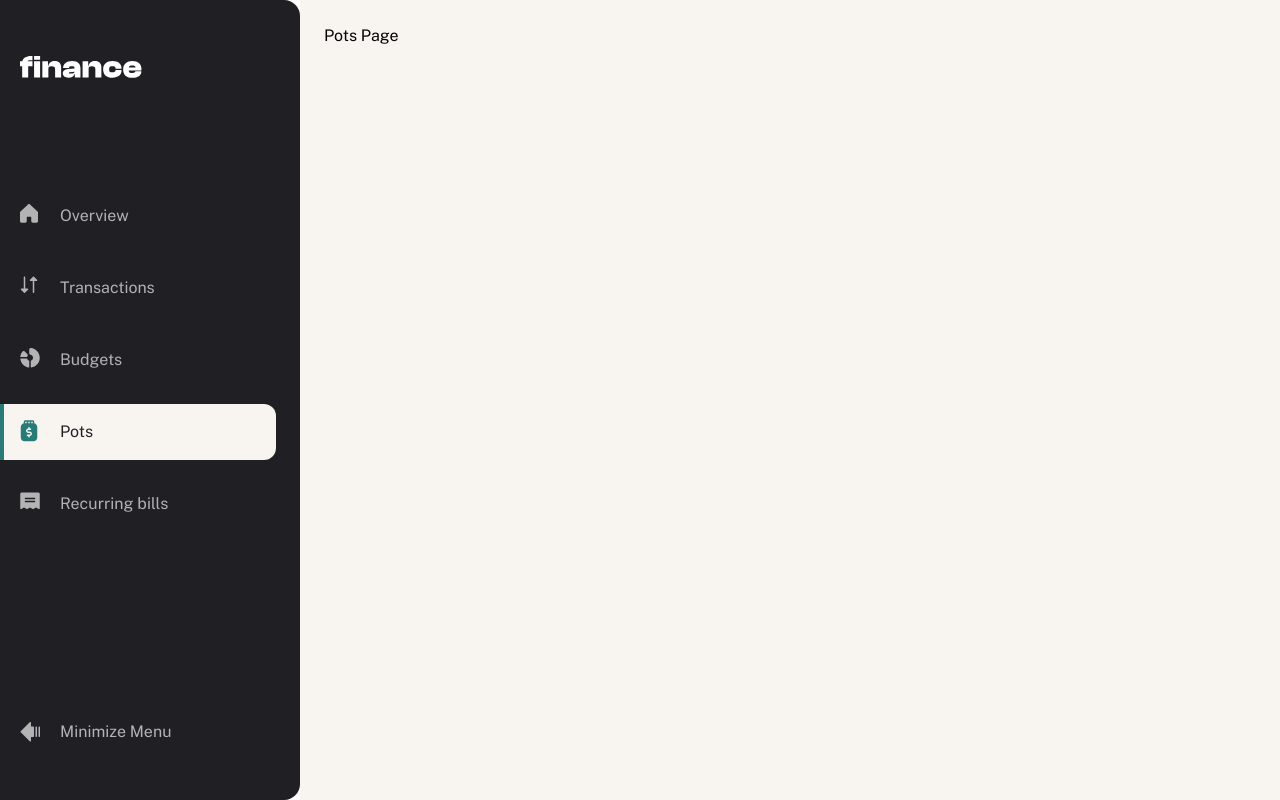
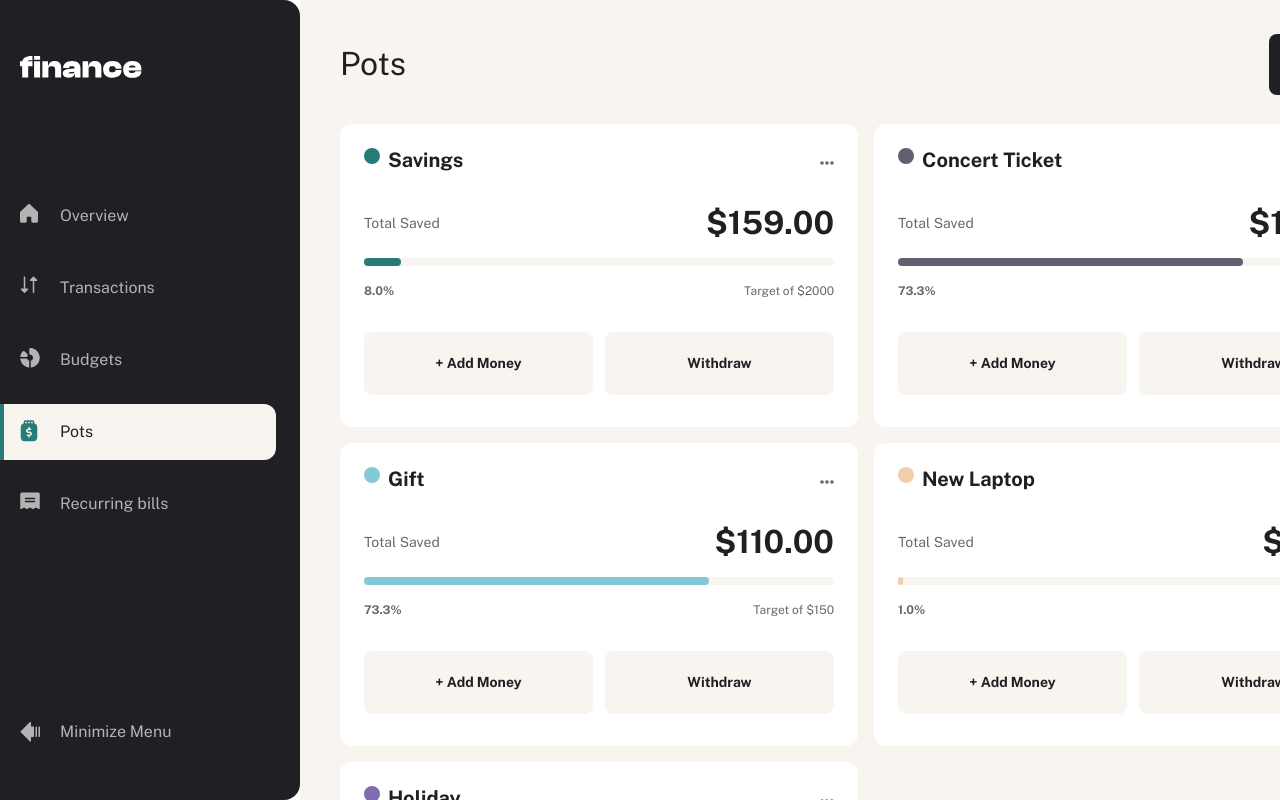
Before and after one commit to Chermann-KING/personal-finance-app, a Next.js app: page /dashboard/pots in a window 1280 px wide. Built offline with nearby package versions, Linux system fonts and the light colour scheme.

Commit message:
💄 Main: App > Dashboard > Pots > Updated

```diff
--- a/src/app/dashboard/pots/page.tsx
+++ b/src/app/dashboard/pots/page.tsx
@@ -1,7 +1,103 @@
-export default function PotsPage() {
+"use client";
+
+import React, { useState } from "react";
+import { usePot, PotProvider } from "@/context/PotContext";
+import { Pot } from "@/types";
+
+import PotPopup from "@/ui/AddOrEditPotPopup";
+import PotList from "@/components/Dashboard/Pots/PotList";
+
+import Button from "@/ui/Button";
+
+function PotsPage() {
+  const { addPot, editPot, addMoneyToPot, withdrawFromPot } = usePot();
+  const [isModalOpen, setModalOpen] = useState(false);
+  const [potToEdit, setPotToEdit] = useState<Pot | null>(null);
+
+  const handleAddNewPot = () => {
+    setPotToEdit(null);
+    setModalOpen(true);
+  };
+
+  const handleSubmit = (pot: Pot) => {
+    const potWithTotal = { ...pot, total: potToEdit ? pot.total : 0 };
+    if (potToEdit) {
+      editPot(potWithTotal);
+      console.log("Pot modifié :", potWithTotal);
+    } else {
+      addPot(potWithTotal);
+      console.log("Pot ajouté :", potWithTotal);
+    }
+  };
+
+  // Fonction pour ajouter de l'argent à un pot
+  const handleAddMoney = (pot: Pot) => {
+    const amount = prompt("Enter the amount to add:");
+    if (amount && !isNaN(Number(amount))) {
+      addMoneyToPot(pot.name, Number(amount));
+      alert(`${amount} has been added to ${pot.name}`);
+    }
+  };
+
+  // Fonction pour retirer de l'argent d'un pot
+  const handleWithdraw = (pot: Pot) => {
+    const amount = prompt("Enter the amount to withdraw:");
+    if (amount && !isNaN(Number(amount))) {
+      if (Number(amount) > pot.total) {
+        alert(`Cannot withdraw more than the total saved in ${pot.name}`);
+        return;
+      }
+      withdrawFromPot(pot.name, Number(amount));
+      alert(`${amount} has been withdrawn from ${pot.name}`);
+    }
+  };
+
+  const handleEditPot = (pot: Pot) => {
+    setPotToEdit(pot);
+    setModalOpen(true);
+  };
+
+  const handleDeletePot = (pot: Pot) => {
+    if (window.confirm(`Are you sure you want to delete ${pot.name}?`)) {
+      // Implement delete logic here
+    }
+  };
+
   return (
-    <div className="flex flex-col gap-y-[30px] mx-auto p-6">
-      <h1>Pots Page</h1>
+    <div className="px-10 py-9 flex flex-col justify-start items-center gap-8">
+      <div className=" mx-auto w-[1060px] h-14 py-2 flex justify-between items-center gap-6">
+        <h1 className="text-grey-900 text-preset-1">Pots</h1>
+        <Button type="button" variant={"primary"} onClick={handleAddNewPot}>
+          + Add New Pot
+        </Button>
+      </div>
+
+      <div className="mx-auto w-[1060px] flex gap-6">
+        {/* Pot Popup */}
+        {isModalOpen && (
+          <PotPopup
+            isOpen={isModalOpen}
+            onClose={() => setModalOpen(false)}
+            potToEdit={potToEdit}
+            onSubmit={handleSubmit}
+          />
+        )}
+        {/* Pots */}
+        <PotList
+          onEditPot={handleEditPot}
+          onDeletePot={handleDeletePot}
+          onAddMoney={handleAddMoney}
+          onWithdraw={handleWithdraw}
+        />
+      </div>
     </div>
   );
 }
+
+export default function Page() {
+  return (
+    <PotProvider>
+      <PotsPage />
+    </PotProvider>
+  );
+}
```
